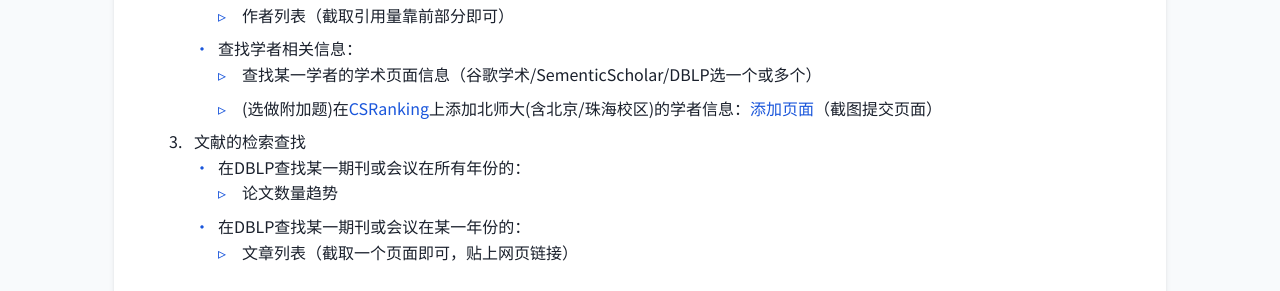
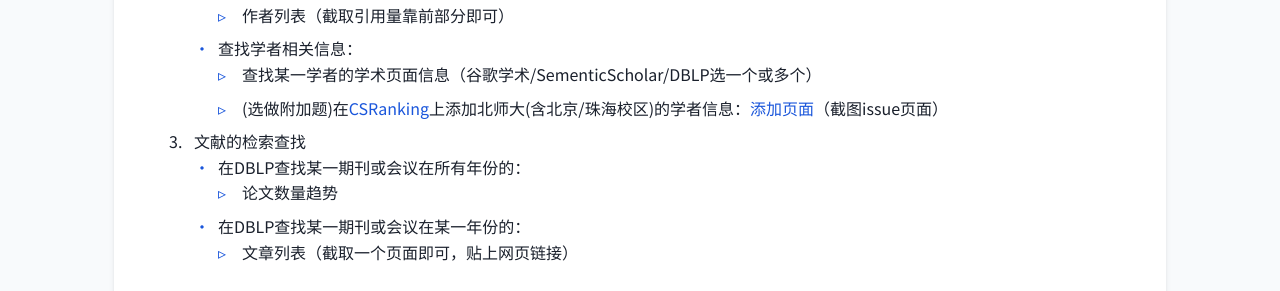
Before and after one commit to zhwinfo/zhwinfo.github.io, a Jekyll site: the page aw/index.html, which Jekyll copies as it is, in a window 1280 px wide and 900 px high, scrolled down 1768 px. Shown: the part 164-455 px from the top of the window. Built offline with Jekyll 4.4.1, drawn with Linux system fonts in a browser that asks for light colours.

Commit message:
fast update

```diff
--- a/aw/index.html
+++ b/aw/index.html
@@ -516,7 +516,7 @@
                                     <li>查找学者相关信息：
                                         <ul>
                                             <li>查找某一学者的学术页面信息（谷歌学术/SementicScholar/DBLP选一个或多个）</li>
-                                            <li>(选做附加题)在<a href="https://csrankings.org/#/fromyear/1970/toyear/2026/index?all&cn" target="_blank">CSRanking</a>上添加北师大(含北京/珠海校区)的学者信息：<a href="https://csrankings.org/submit" target="_blank">添加页面</a>（截图提交页面）</li>
+                                            <li>(选做附加题)在<a href="https://csrankings.org/#/fromyear/1970/toyear/2026/index?all&cn" target="_blank">CSRanking</a>上添加北师大(含北京/珠海校区)的学者信息：<a href="https://csrankings.org/submit" target="_blank">添加页面</a>（截图issue页面）</li>
                                         </ul>
                                 </ul>
                             </li>
```
